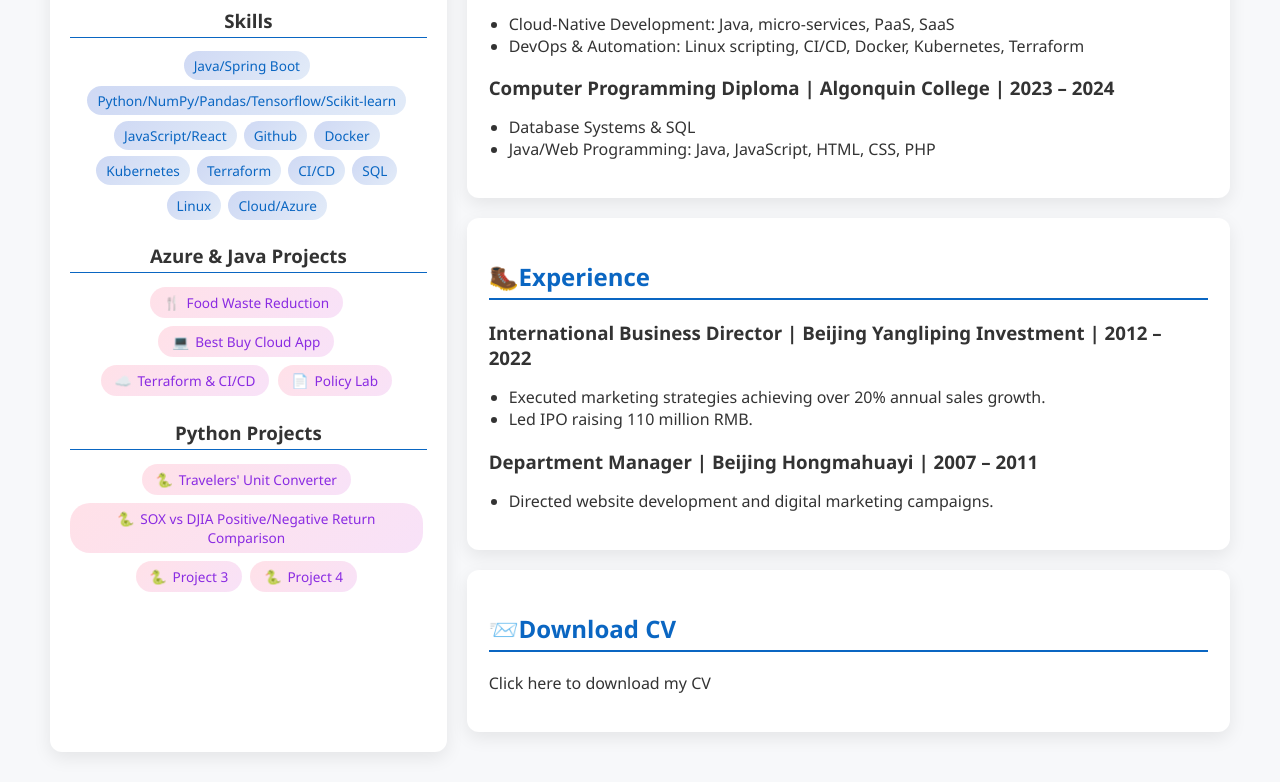
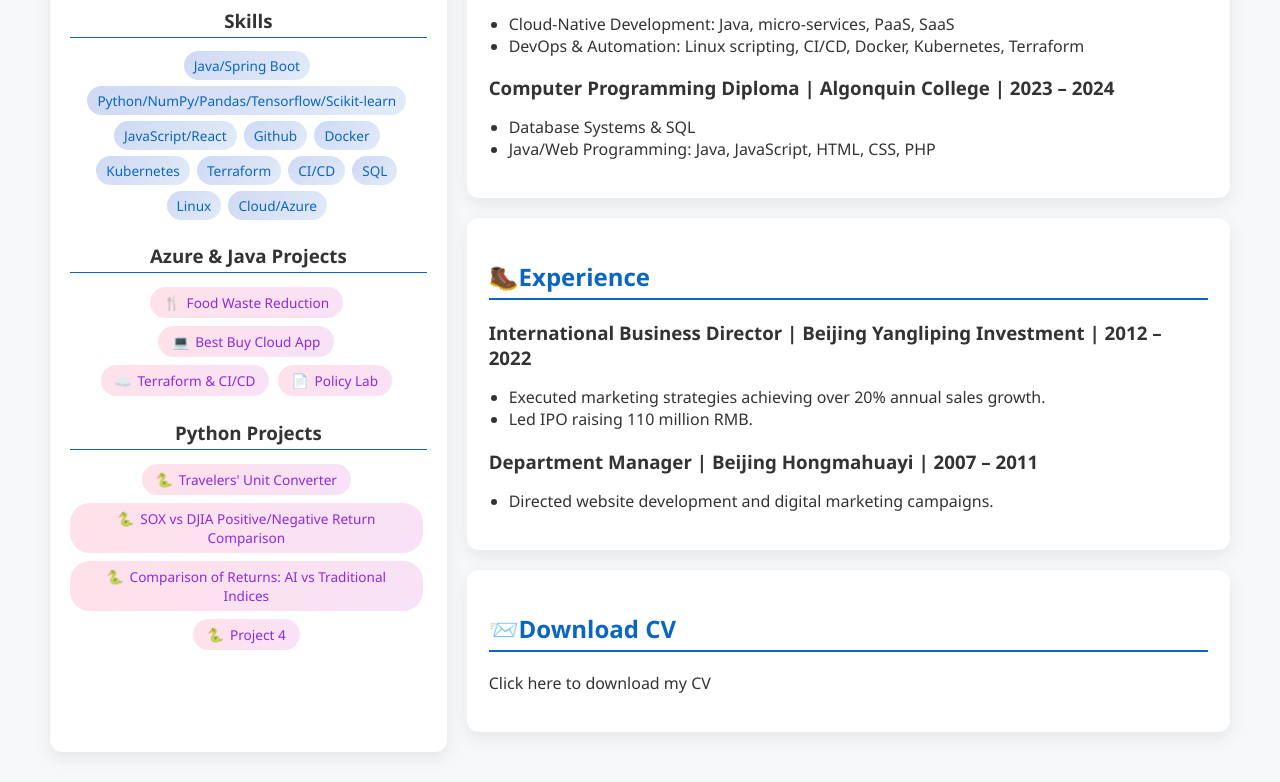
Before and after one commit to shaoxianduan/https-shaoxianduan.github.io, a plain HTML site: page index.html in a window 1280 px wide. Shown: the part 411-1193 px from the top of the page. Drawn offline with Linux system fonts and the light colour scheme.

Commit message:
T Commit

```diff
--- a/index.html
+++ b/index.html
@@ -203,7 +203,7 @@
             <div>
                 <a href="https://github.com/shaoxianduan/converter" target="_blank" class="project-tag project-icon-python">Travelers' Unit Converter</a>
                 <a href="https://github.com/shaoxianduan/sox_djia" target="_blank" class="project-tag project-icon-python">SOX vs DJIA Positive/Negative Return Comparison</a>
-                <a href="https://github.com/shaoxianduan/project3" target="_blank" class="project-tag project-icon-python">Project 3</a>
+                <a href="https://github.com/shaoxianduan/ai_vs_tr" target="_blank" class="project-tag project-icon-python">Comparison of Returns: AI vs Traditional Indices</a>
                 <a href="https://github.com/shaoxianduan/project4" target="_blank" class="project-tag project-icon-python">Project 4</a>
             </div>
         </div>
```
